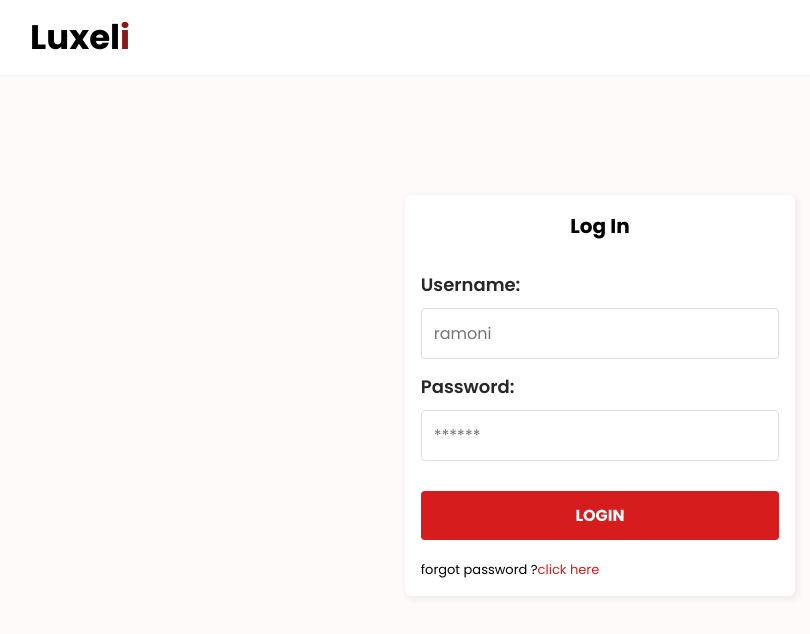
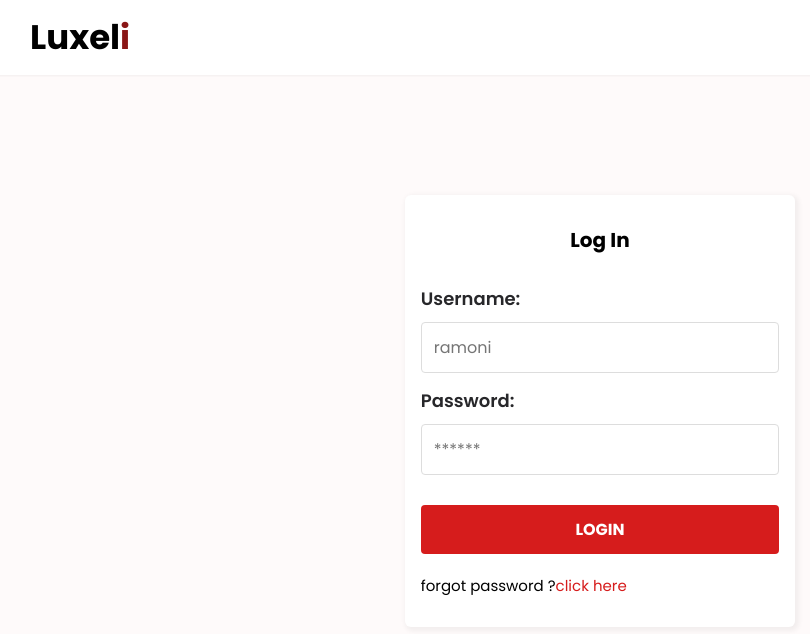
Before and after one commit to ramoniabiola/e-commerce, a React (Create React App) app in the folder admin/: page /login in a window 1280 px wide. Shown: the top 634 px of the page, without its empty margins (40-850 px from the left). Built offline with nearby package versions, Linux system fonts and the light colour scheme.

Commit message:
adjusted the min-hieght of the login container

```diff
--- a/admin/src/pages/login/login.css
+++ b/admin/src/pages/login/login.css
@@ -33,7 +33,7 @@
   justify-content: center;
   flex-direction: column;
   width: 28%;
-  min-height: 45%;
+  min-height: 50%;
   margin: 120px auto;
   padding: 16px;
   background: rgb(255, 255, 255);
@@ -91,7 +91,7 @@
 .loginForgot {
   display: block;
   margin-top: 20px;
-  font-size: small;
+  font-size: 15px;
 }
 
 .loginForgot a {
```
Also changed, not shown: 1 other file (tests, documents, lock files or other folders).
